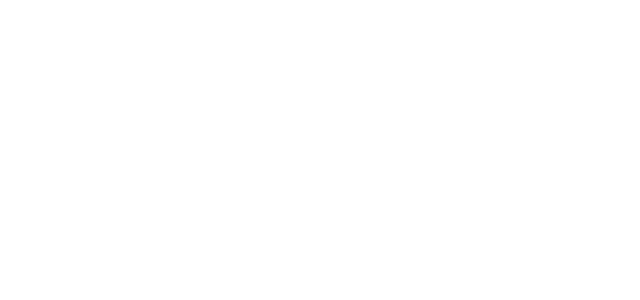
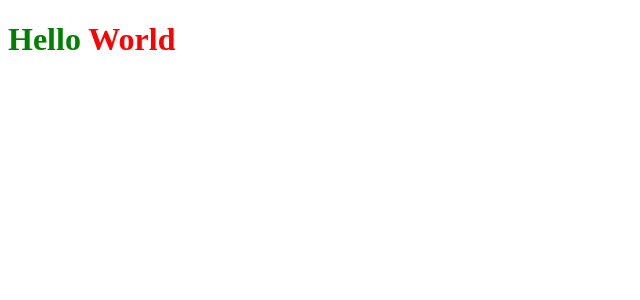
Before and after one commit to Arthur-art/reactjs-ignite-rocketseat-trilha-2021, a Next.js app in the folder Chapter-03-NextJS/ignews/: page / in a window 1280 px wide. Shown: the top 300 px of the page, without its empty margins (0-640 px from the left). Built offline with nearby package versions, Linux system fonts and the light colour scheme.

Commit message:
Trabalhando com sass

```diff
--- a/Chapter-03-NextJS/ignews/package.json
+++ b/Chapter-03-NextJS/ignews/package.json
@@ -11,7 +11,8 @@
   "dependencies": {
     "next": "11.0.1",
     "react": "17.0.2",
-    "react-dom": "17.0.2"
+    "react-dom": "17.0.2",
+    "sass": "^1.35.2"
   },
   "devDependencies": {
     "@types/node": "^16.4.1",
--- a/Chapter-03-NextJS/ignews/src/pages/index.tsx
+++ b/Chapter-03-NextJS/ignews/src/pages/index.tsx
@@ -1,6 +1,9 @@
+import styles from "../styles/home.module.scss"
 
 export default function Home() {
   return (
-    <></>
+    <h1 className={styles.title}>
+      Hello <span>World</span>
+    </h1>
   )
 }
--- /dev/null
+++ b/Chapter-03-NextJS/ignews/src/styles/home.module.scss
@@ -0,0 +1,6 @@
+.title {
+    color: green;
+    span {
+        color: red;
+    }
+}
```
Also changed, not shown: 2 other files (tests, documents, lock files or other folders).
